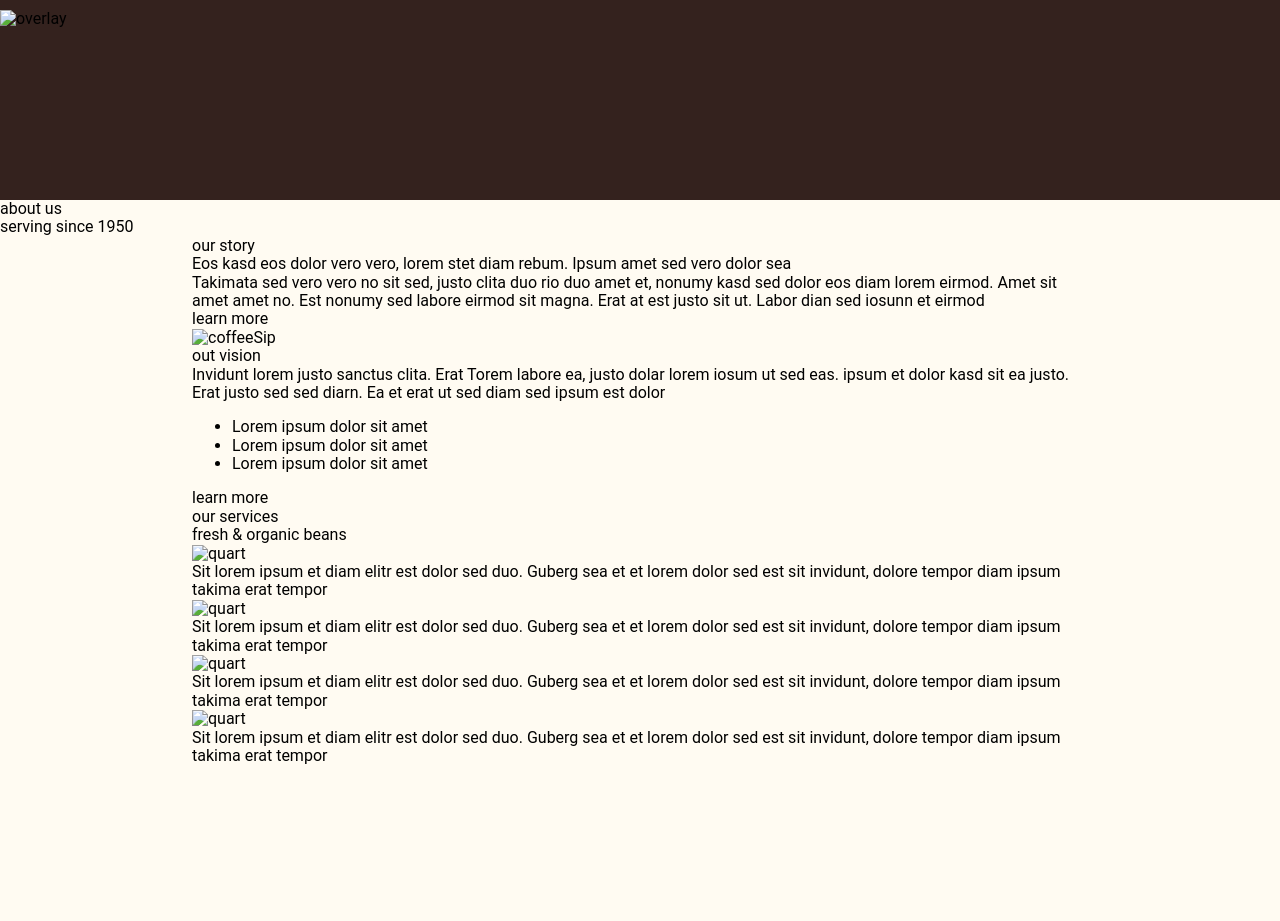
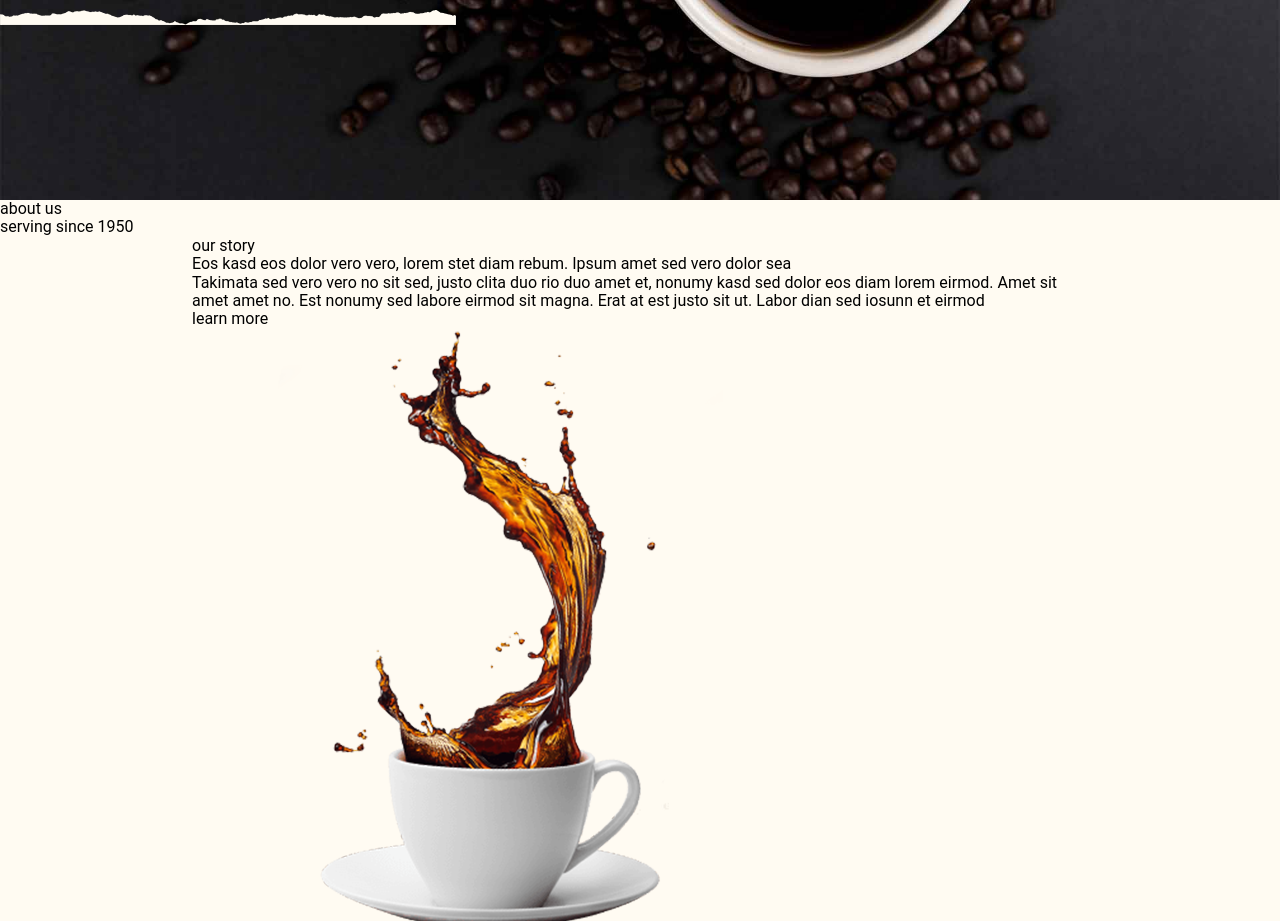
Before and after one commit to rawan-mohsen/CoffeLab, a plain HTML site: page index.html in a window 1280 px wide. Shown: the part 400-1321 px from the top of the page. Drawn offline with Linux system fonts and the light colour scheme; a web font is replaced by a local one.

Commit message:
Fix images folder name

```diff
--- a/css/coffee.css
+++ b/css/coffee.css
@@ -36,7 +36,7 @@ body {
 
 .intro {
     background-color: var(--main-text);
-    background-image: url(../imgss/carousel-1.jpg);
+    background-image: url(../images/carousel-1.jpg);
     background-attachment: scroll;
     background-size: cover;
     background-position: center;
--- a/index.html
+++ b/index.html
@@ -30,7 +30,7 @@
             <div class="coffee">coffee</div>
             <div class="date">*since 1950*</div>
         </div>
-        <img src="./imgss/overlay-bottom.png" alt="overlay" class="topOverlay">
+        <img src="./images/overlay-bottom.png" alt="overlay" class="topOverlay">
     </div>
 
     <!-- Second Section -->
@@ -57,7 +57,7 @@
                 <div class="more">learn more</div>
             </div>
 
-            <img src="./imgss/about.png" alt="coffeeSip">
+            <img src="./images/about.png" alt="coffeeSip">
 
             <div class="vision">
                 <div class="ourVision">out vision</div>
@@ -85,7 +85,7 @@
             <div class="grid">
 
                 <div class="firstQuart">
-                    <img src="./imgss/service-1.jpg" alt="quart">
+                    <img src="./images/service-1.jpg" alt="quart">
                     <title>
                         <i class="fa-solid fa-truck"></i>
                         fastest door delivery
@@ -94,7 +94,7 @@
                 </div>
 
                 <div class="secondQuart">
-                    <img src="./imgss/service-2.jpg" alt="quart">
+                    <img src="./images/service-2.jpg" alt="quart">
                     <title>
                         <i class="fa-solid fa-mug-saucer"></i>
                         fresh coffee beans
@@ -103,7 +103,7 @@
                 </div>
 
                 <div class="thirdQuart">
-                    <img src="./imgss/service-3.jpg" alt="quart">
+                    <img src="./images/service-3.jpg" alt="quart">
                     <title>
                         <i class="fa-solid fa-award"></i>
                         best quality coffee
@@ -112,7 +112,7 @@
                 </div>
 
                 <div class="fourthQuart">
-                    <img src="./imgss/service-4.jpg" alt="quart">
+                    <img src="./images/service-4.jpg" alt="quart">
                     <title>
                         <i class="fa-solid fa-truck"></i>
                     online table booking
```
